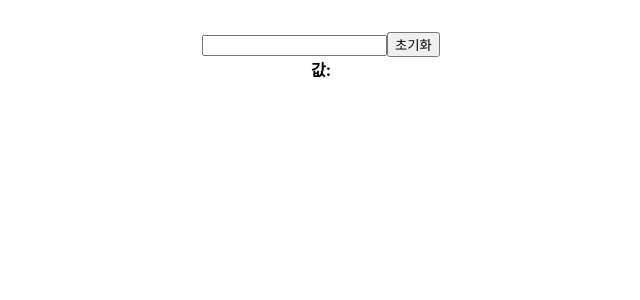
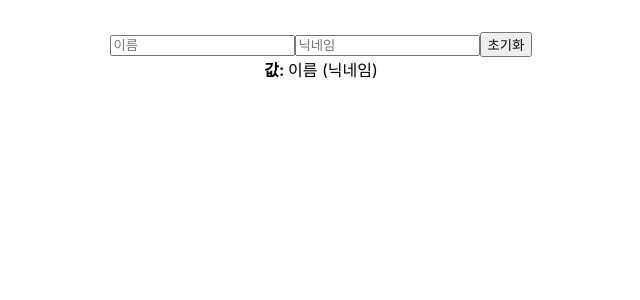
Before and after one commit to 2eve2/begin-react, a React (Create React App) app: page / in a window 1280 px wide. Shown: the top 300 px of the page, without its empty margins (319-959 px from the left). Built offline with nearby package versions, Linux system fonts and the light colour scheme.

Commit message:
Feat: several inputs

```diff
--- a/src/components/InputSample.js
+++ b/src/components/InputSample.js
@@ -3,19 +3,21 @@
 function InputSample() {
   const [text, setText] = useState('');
   const onChange = (e) => {
-    setText(e.target.value);
+
   }
 
   const onReset = () => {
-    setText('');
+
   }
 
   return (
     <div>
-      <input onChange={onChange} value={text}/>
+      <input placeholder="이름" />
+      <input placeholder="닉네임" />
       <button onClick={onReset}>초기화</button>
       <div>
-        <b>값: {text} </b>
+        <b>값: </b>
+        이름 (닉네임)
       </div>
     </div>
   );
```
